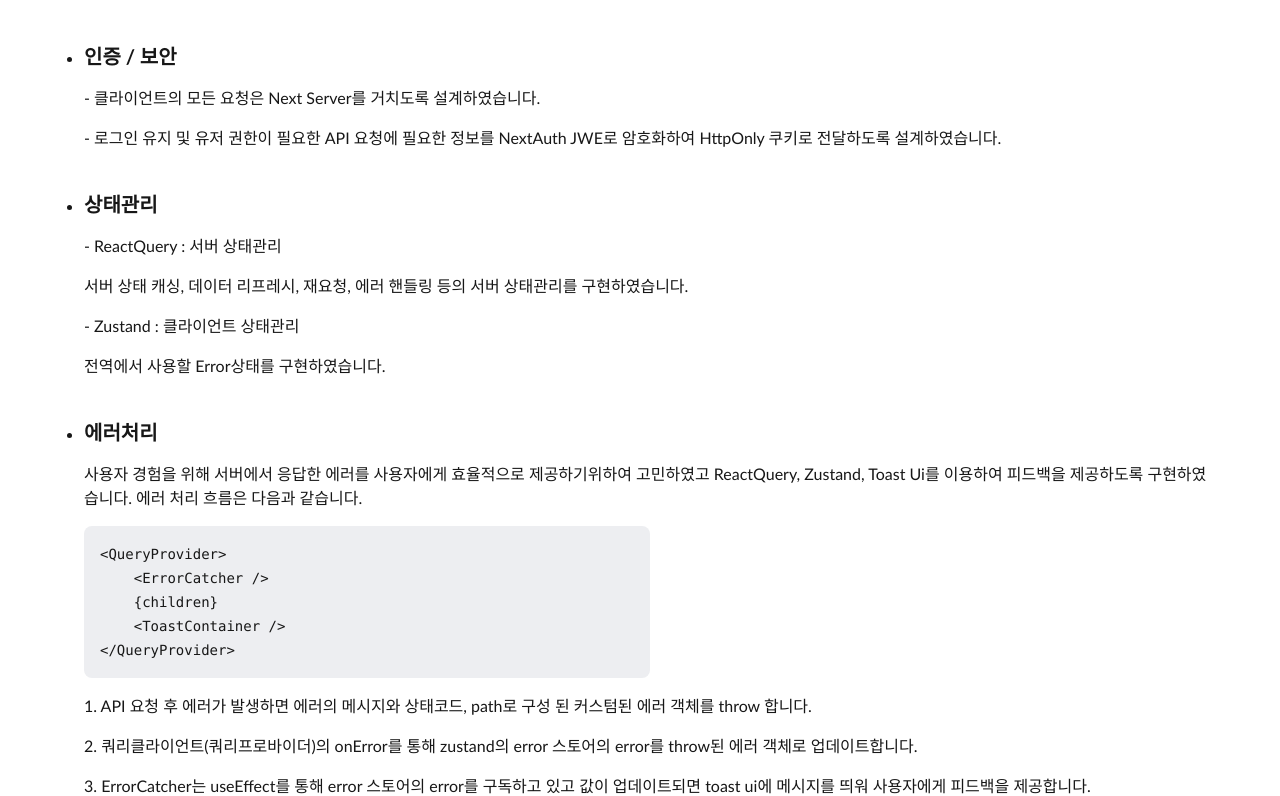
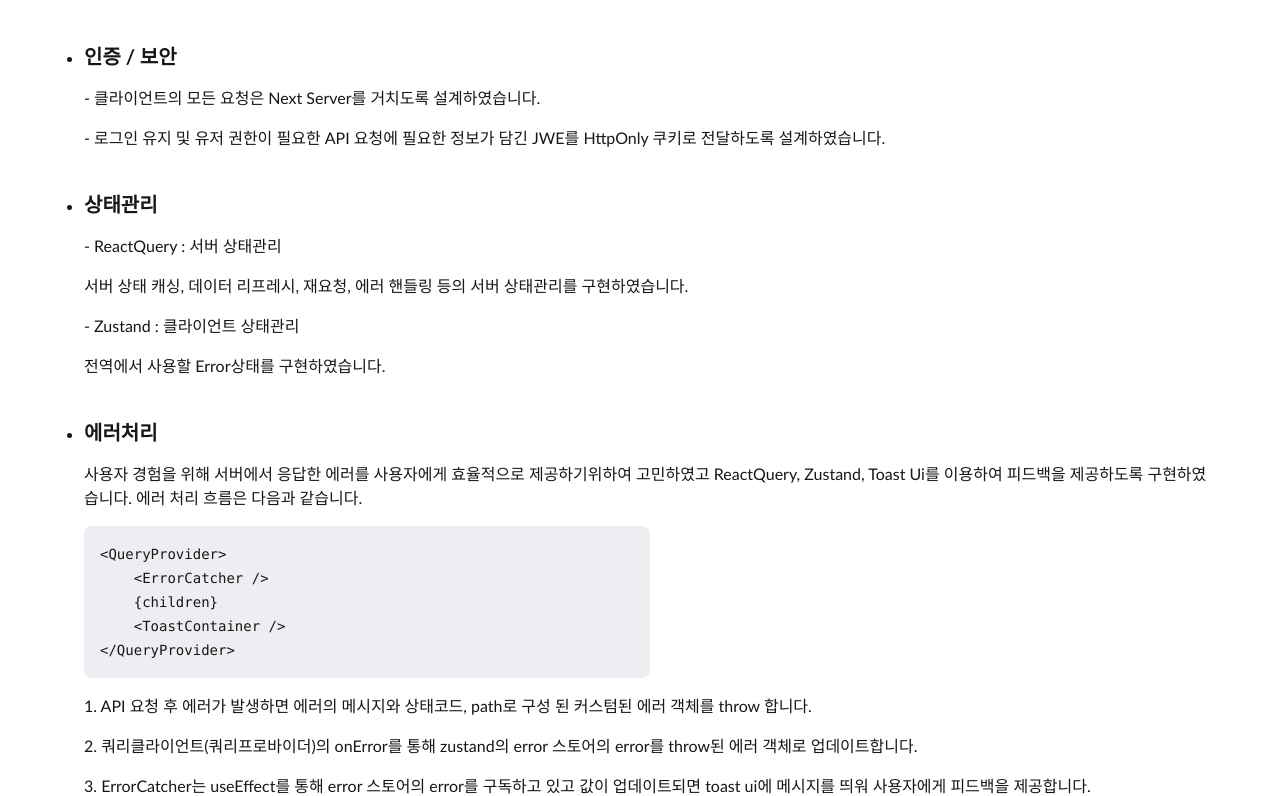
Before and after one commit to mini-1018/onboard-fe, a Next.js app: page /portfolio in a window 1280 px wide. Shown: the part 5587-6383 px from the top of the page. Built offline with nearby package versions, Linux system fonts and the light colour scheme; no server answers; a web font is replaced by a local one.

Commit message:
:sparkles: [feat] 포트폴리오 최신화

```diff
--- a/src/app/(default)/portfolio/Backend.tsx
+++ b/src/app/(default)/portfolio/Backend.tsx
@@ -180,9 +180,8 @@ export default function Backend() {
         <li>
           <h3 className="text-base md:text-xl font-bold">모니터링 및 로깅</h3>
           <p>
-            도커를 통한 로그 확인 : 현재 ec2 프리티어의 인스턴스인 t2.micro를
-            사용중입니다. 단일 코어로 성능이 제한적이기 때문에 pm2는 리소스 낭비
-            및 복잡도 증가라 판단하여 도커를 통하여 로그를 확인하고있습니다.
+            도커를 통한 로그 확인 : EC2 프리티어 인스턴스(t2.micro)의 단일 코어
+            제약을 고려하여, PM2 대신 도커 컨테이너 로그를 직접 활용하였습니다.
           </p>
         </li>
       </ul>
--- a/src/app/(default)/portfolio/Frontend.tsx
+++ b/src/app/(default)/portfolio/Frontend.tsx
@@ -34,9 +34,8 @@ export default function Frontend() {
               - 클라이언트의 모든 요청은 Next Server를 거치도록 설계하였습니다.
             </p>
             <p>
-              - 로그인 유지 및 유저 권한이 필요한 API 요청에 필요한 정보를
-              NextAuth JWE로 암호화하여 HttpOnly 쿠키로 전달하도록
-              설계하였습니다.
+              - 로그인 유지 및 유저 권한이 필요한 API 요청에 필요한 정보가 담긴
+              JWE를 HttpOnly 쿠키로 전달하도록 설계하였습니다.
             </p>
           </li>
           <li>
```
